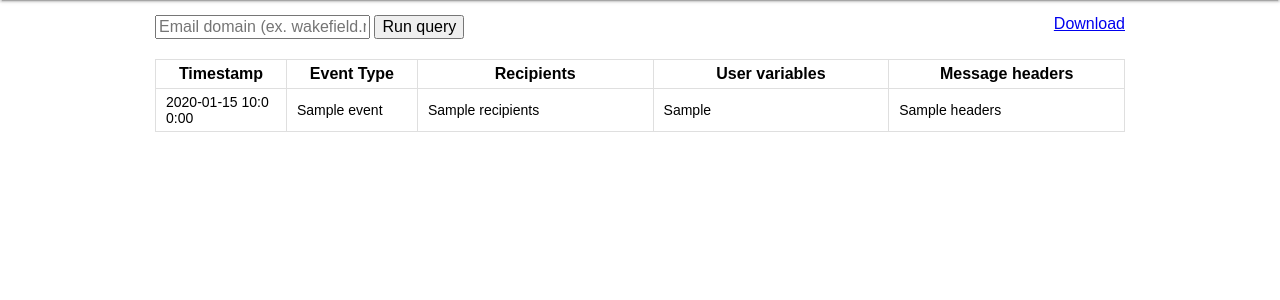
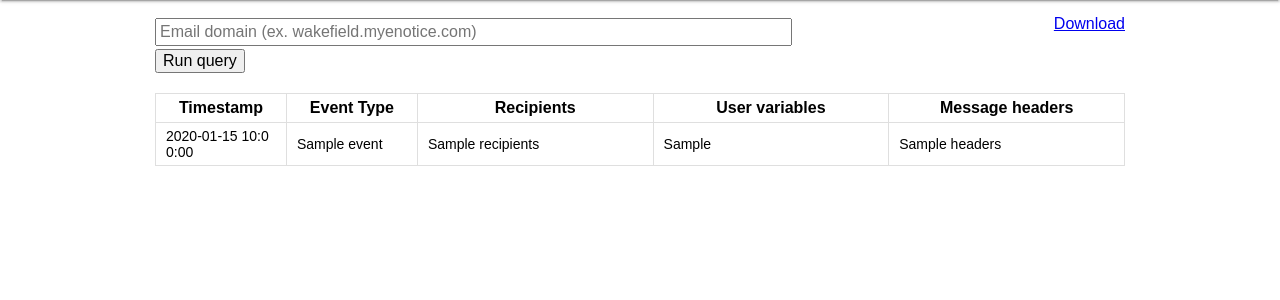
Before and after one commit to omie86/smokinggun, a Flask app: template mailgunpi/templates/index.html in a window 1280 px wide. Shown: the part 58-358 px from the top of the page. Run offline with Flask 2, Linux system fonts and the light colour scheme; the template is opened without the code that fills it: most values are stand-ins (such as "Sample title", 1, 10 or a date in 2020); parts of the project's set-up code (start-up, migrations or seed data) failed here and were passed over.

Commit message:
feat: add basic input styles

```diff
--- a/mailgunpi/static/styles/main.css
+++ b/mailgunpi/static/styles/main.css
@@ -66,3 +66,17 @@ td {
 #headers tr:hover {
   background: initial;
 }
+
+
+
+
+
+/* -------------------------------- *\
+    #TABLE
+\* -------------------------------- */
+
+input {
+  width: 100%;
+  margin: 3px 0;
+  padding: 3px;
+}
```
